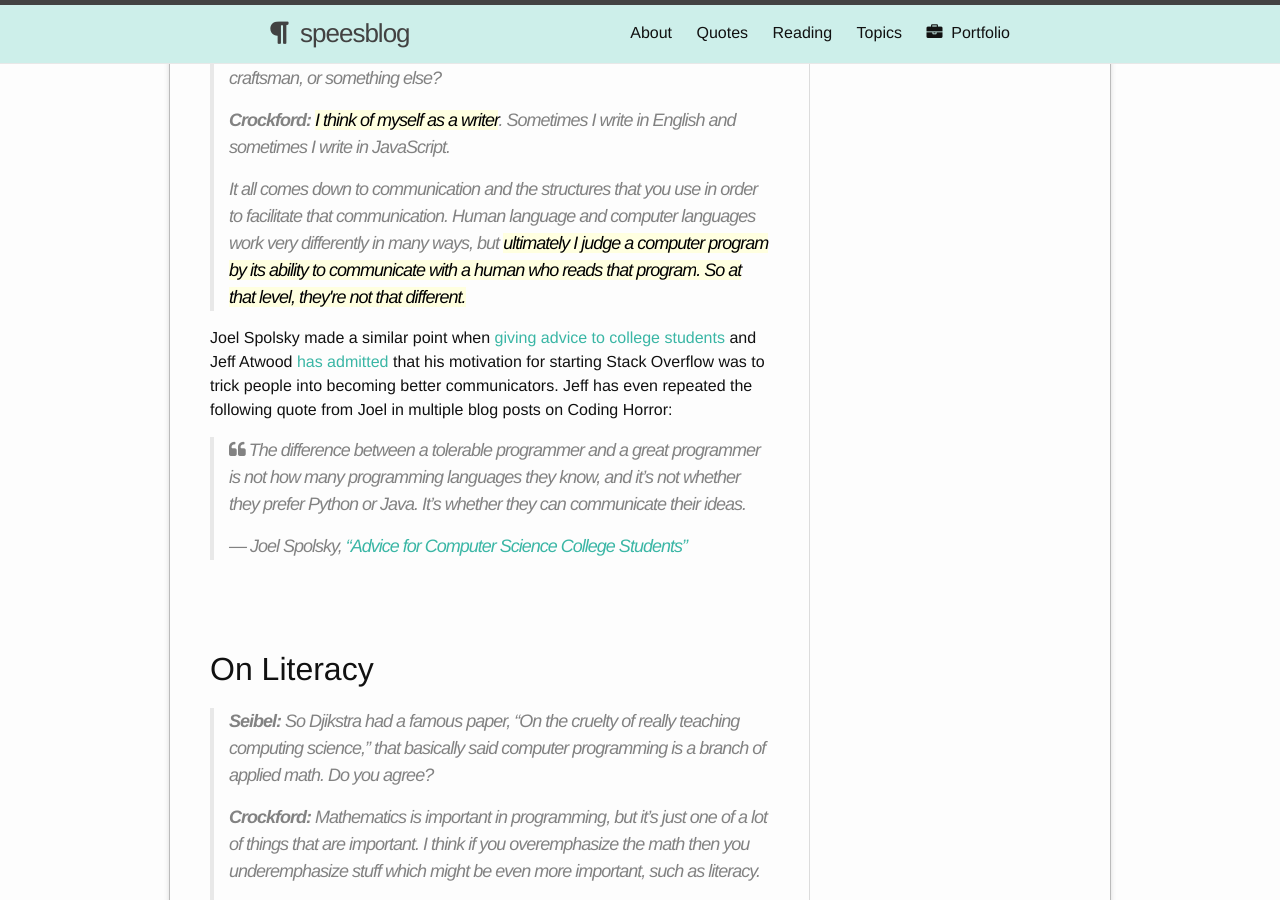
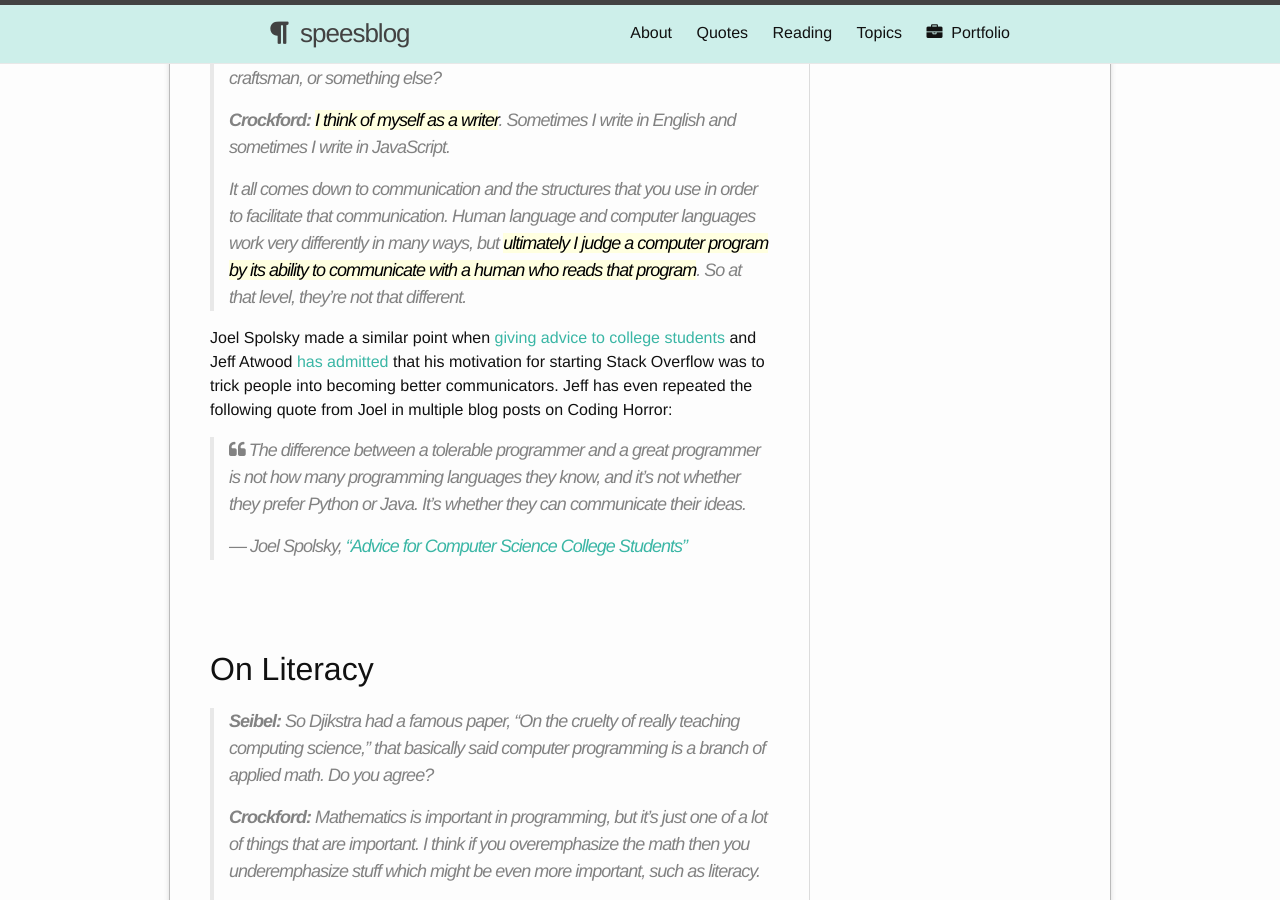
Before and after one commit to shelbyspees/speesblog, a Jekyll site: the page built from _posts/2015-04-14-douglas-crockford.md, in a window 1280 px wide and 900 px high, scrolled down 458 px. Built offline with Jekyll 4.4.1, drawn with Linux system fonts in a browser that asks for light colours; nearby versions of some CDN libraries.

Commit message:
Fix closing tag

```diff
--- a/_posts/2015-04-14-douglas-crockford.md
+++ b/_posts/2015-04-14-douglas-crockford.md
@@ -27,7 +27,7 @@ Chapter 3 is the interview with Douglas Crockford, author of [<i class="fa fa-bo
 >
 >**Crockford:** <mark>I think of myself as a writer</mark>. Sometimes I write in English and sometimes I write in JavaScript.
 >
->It all comes down to communication and the structures that you  use in order to facilitate that communication. Human language and computer languages work very differently in many ways, but <mark>ultimately I judge a computer program by its ability to communicate with a human who reads that program<mark>. So at that level, they're not that different.
+>It all comes down to communication and the structures that you  use in order to facilitate that communication. Human language and computer languages work very differently in many ways, but <mark>ultimately I judge a computer program by its ability to communicate with a human who reads that program</mark>. So at that level, they're not that different.
 
 Joel Spolsky made a similar point when [giving advice to college students](http://www.joelonsoftware.com/articles/CollegeAdvice.html) and Jeff Atwood [has admitted](http://blog.codinghorror.com/how-to-write-without-writing/) that his motivation for starting Stack Overflow was to trick people into becoming better communicators. Jeff has even repeated the following quote from Joel in multiple blog posts on Coding Horror:
 
```
